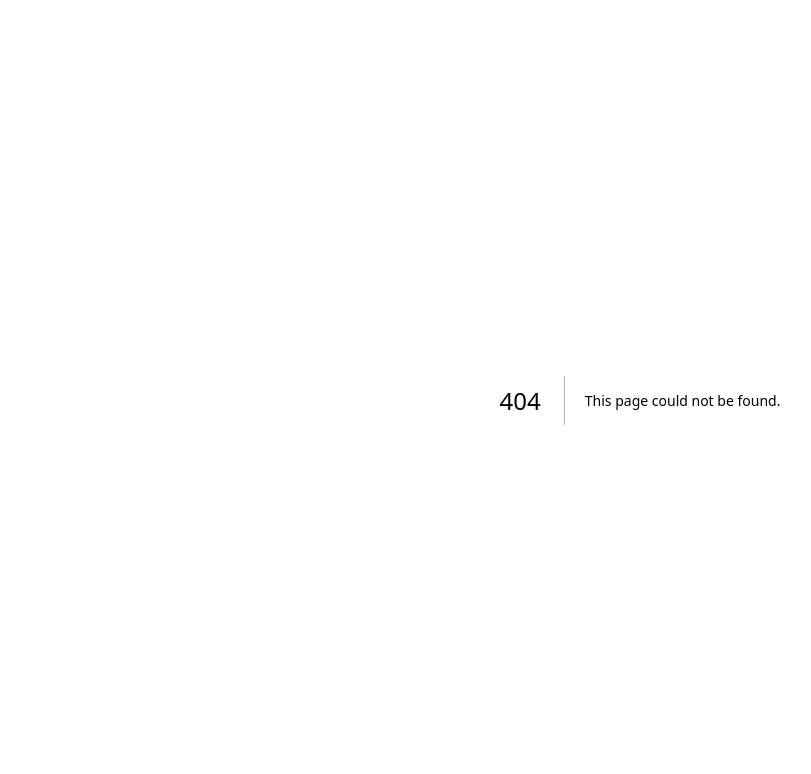
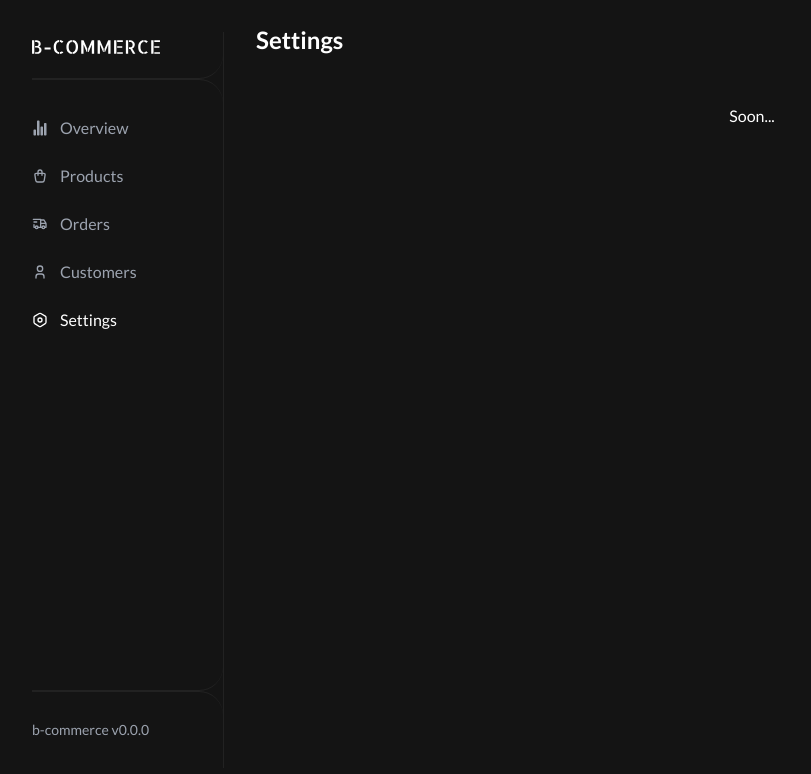
Before and after one commit to MohamedBechirMejri/b-commerce, a Next.js app: page /admin/settings in a window 1280 px wide. Before the commit this address had no page. Shown: the top 774 px of the page, without its empty margins (0-811 px from the left). Built offline with nearby package versions, Linux system fonts and the light colour scheme.

Commit message:
add settings page

```diff
--- /dev/null
+++ b/app/admin/settings/page.tsx
@@ -0,0 +1,12 @@
+import Link from "next/link";
+
+export default function () {
+  return (
+    <>
+      <div className="flex items-center justify-between px-8 py-6">
+        <h1 className="text-2xl font-bold">Settings</h1>
+      </div>
+      <div className="grid place-items-center px-8 py-6">Soon...</div>
+    </>
+  );
+}
```
